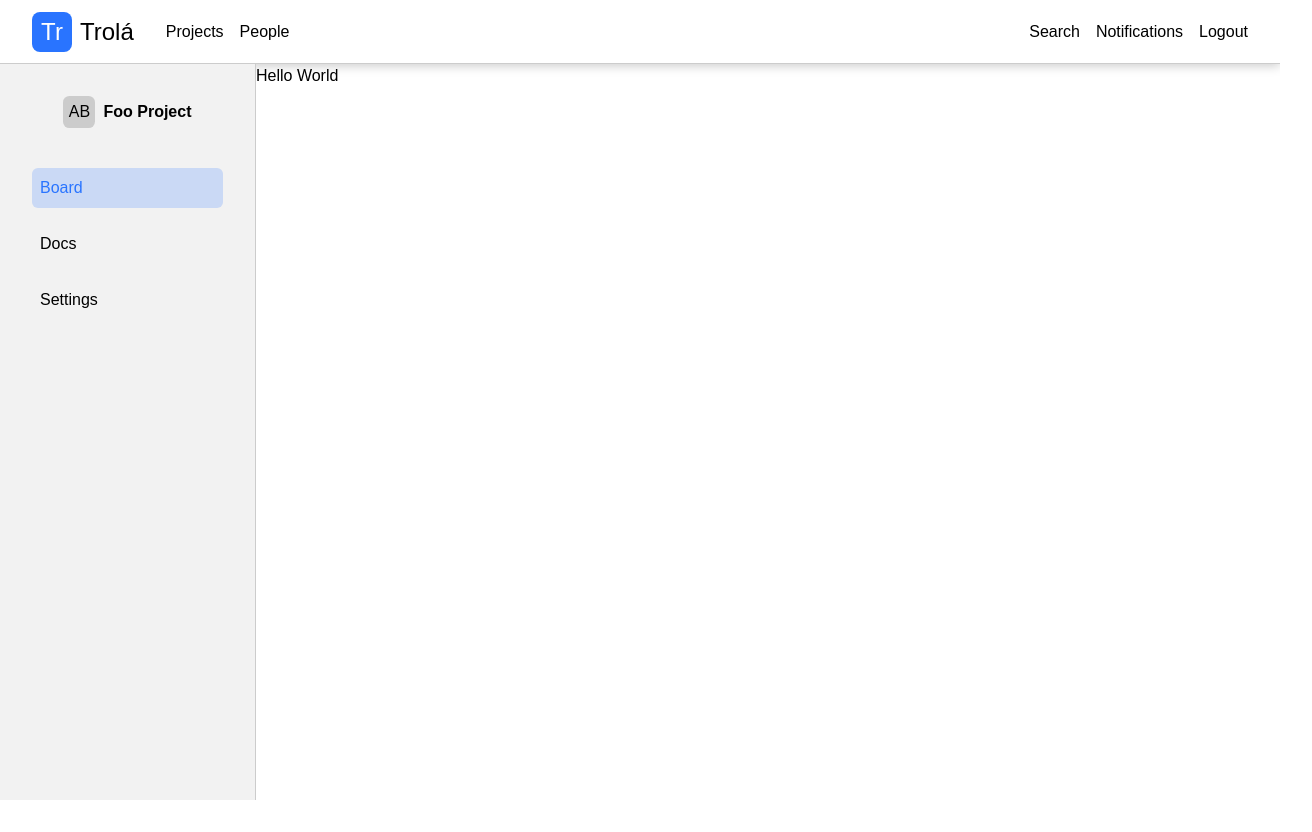
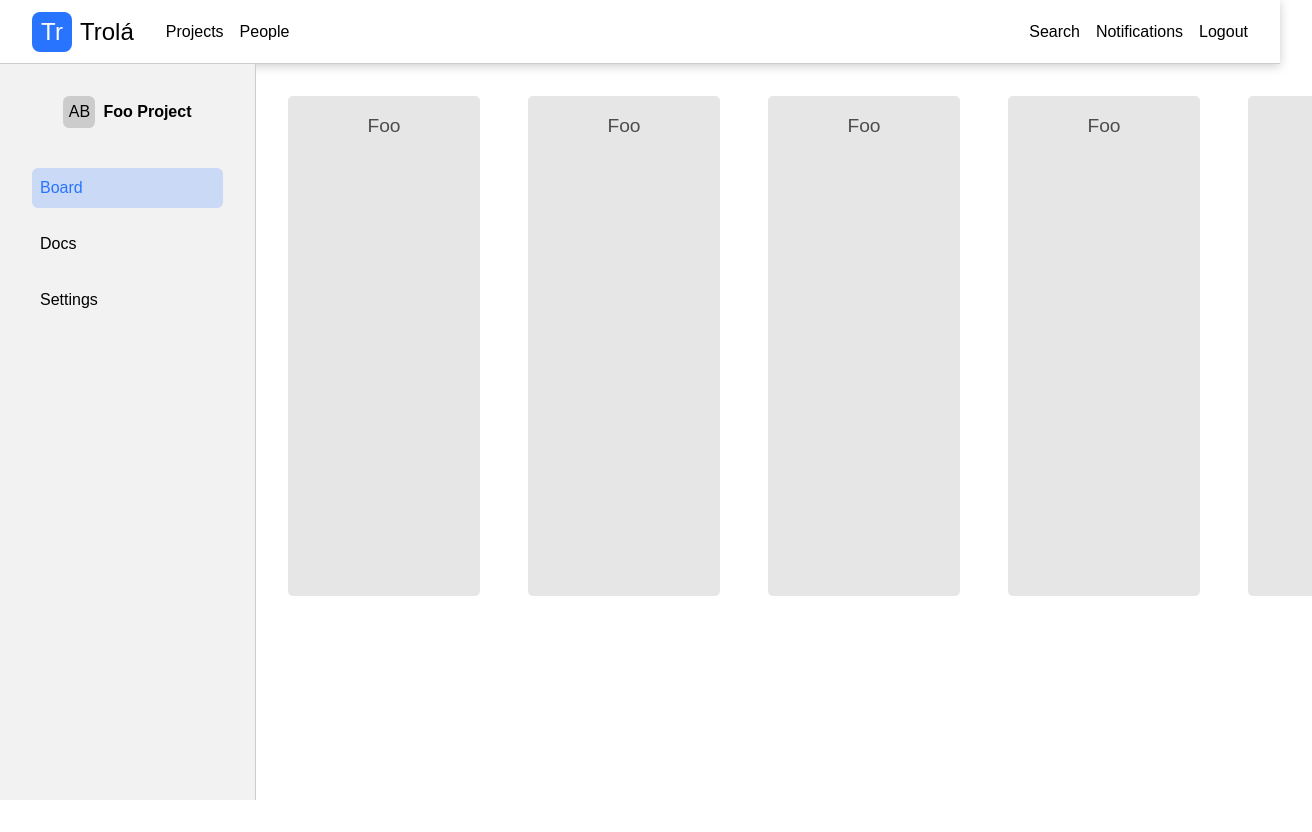
Before and after one commit to j-kitch/trola-ui, a React (Vite) app: page / in a window 1280 px wide. Shown: the whole page, 1312 px wide, since content can reach past the window. Before the commit the page ends 800 px from the top, so only its background shows below. Built offline with nearby package versions, Linux system fonts and the light colour scheme.

Commit message:
Added draggable lists

```diff
--- a/package.json
+++ b/package.json
@@ -12,6 +12,7 @@
   },
   "dependencies": {
     "react": "^18.2.0",
+    "react-beautiful-dnd": "^13.1.1",
     "react-dom": "^18.2.0",
     "react-router-dom": "^6.8.0",
     "tailwindcss": "^3.2.4"
@@ -20,6 +21,7 @@
     "@testing-library/jest-dom": "^5.16.5",
     "@testing-library/react": "^13.4.0",
     "@types/react": "^18.0.26",
+    "@types/react-beautiful-dnd": "^13.1.3",
     "@types/react-dom": "^18.0.9",
     "@typescript-eslint/eslint-plugin": "^5.50.0",
     "@typescript-eslint/parser": "^5.50.0",
--- /dev/null
+++ b/src/components/Board/Board.module.css
@@ -0,0 +1,28 @@
+.container {
+    display: flex;
+    height: 100%;
+    min-width: 100%;
+
+    gap: 3rem;
+
+    margin-top: 2rem;
+    margin-bottom: 2rem;
+    margin-left: 2rem;
+    margin-right: 2rem;
+
+    overflow-x: scroll;
+    overflow-y: hidden;
+}
+
+.list {
+    display: flex;
+    justify-content: center;
+    padding-top: 1rem;
+    font-size: 1.2rem;
+    color: hsl(0, 0%, 30%);
+
+    height: 500px;
+    min-width: 12rem;
+    background-color: hsl(0, 0%, 90%);
+    border-radius: 0.3rem;
+}
--- /dev/null
+++ b/src/components/Board/Board.tsx
@@ -0,0 +1,51 @@
+import { FC, ReactNode } from 'react';
+import { DragDropContext, Draggable, Droppable } from 'react-beautiful-dnd';
+import classes from './Board.module.css';
+
+interface Props {
+  index: number;
+  id: string;
+}
+
+const List: FC<Props> = ({ index, id }) => {
+  return (
+    <Draggable draggableId={id} index={index} key={index}>
+      {(provided) => (
+        <div
+          ref={provided.innerRef}
+          {...provided.draggableProps}
+          className={classes.list}
+        >
+          <div {...provided.dragHandleProps}>Foo</div>
+        </div>
+      )}
+    </Draggable>
+  );
+};
+
+const Board: FC = () => {
+  const onDragEnd = () => {
+    console.log('onDragEnd');
+  };
+
+  return (
+    <DragDropContext onDragEnd={onDragEnd}>
+      <Droppable droppableId="droppable-1" direction="horizontal">
+        {(drop) => (
+          <div
+            ref={drop.innerRef}
+            {...drop.droppableProps}
+            className={classes.container}
+          >
+            {[0, 1, 2, 3, 4, 5, 6, 7, 8].map((i) => (
+              <List id={String(i)} index={i} key={i} />
+            ))}
+            {drop.placeholder}
+          </div>
+        )}
+      </Droppable>
+    </DragDropContext>
+  );
+};
+
+export default Board;
--- /dev/null
+++ b/src/components/Board/index.ts
@@ -0,0 +1,3 @@
+import Board from "./Board";
+
+export default Board;
--- a/src/main.tsx
+++ b/src/main.tsx
@@ -5,9 +5,7 @@ import './index.css';
 import 'tailwindcss/src/css/preflight.css';
 
 ReactDOM.createRoot(document.getElementById('root') as HTMLElement).render(
-  <React.StrictMode>
     <AppEnv>
       <App />
     </AppEnv>
-  </React.StrictMode>
 );
--- a/src/pages/Home/Home.tsx
+++ b/src/pages/Home/Home.tsx
@@ -1,4 +1,5 @@
 import { FC } from 'react';
+import Board from '../../components/Board';
 import Header from '../../components/Header';
 import Layout from '../../components/Layout';
 import SideBar from '../../components/SideBar';
@@ -15,7 +16,7 @@ const Home: FC = () => {
             <SideBar/>
         </Layout.SideBar>
         <Layout.Main>
-            <h1>Hello World</h1>
+            <Board/>
         </Layout.Main>
     </Layout.Base>
   );
```
Also changed, not shown: 1 other file (tests, documents, lock files or other folders).
